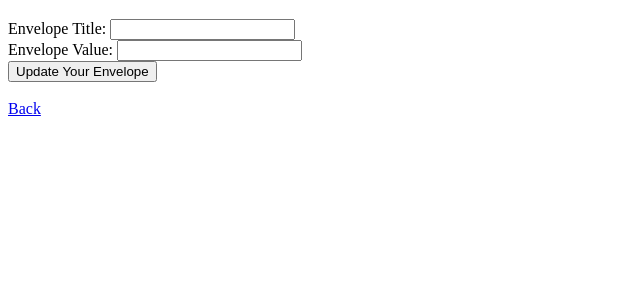
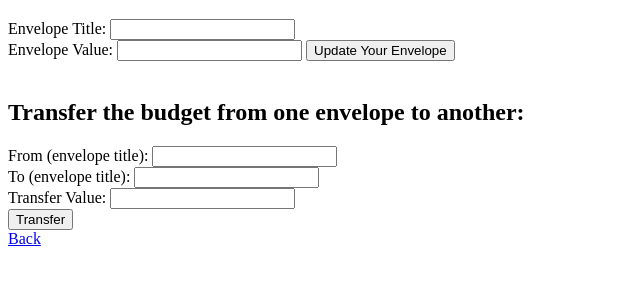
Before and after one commit to FelipePolon/PersonalBudgetProject, a website: page update-budget.html in a window 1280 px wide. Shown: the part 61-346 px from the top of the page, without its empty margins (0-640 px from the left). Drawn offline with Linux system fonts and the light colour scheme.

Commit message:
Add some changes in the html files in order to receive the requests correctly

```diff
--- a/update-budget.html
+++ b/update-budget.html
@@ -10,12 +10,31 @@
         <br>
         <label for="envelope-value-to-update">Envelope Value:</label>
         <input id="envelope-value-to-update" type="number" min="0" value="">
+        <button id="update-envelope">Update Your Envelope</button>
     </div>
-    <div>
-    <button id="update-envelope">Update Your Envelope</button>
+    <div id="update-message">
+
     </div>
     <br>
+    <div class="transfer">
+        <h2>Transfer the budget from one envelope to another:</h2>
+        <label for="from-envelope">From (envelope title): </label>
+        <input id="from-envelope" value="">
+        <br>
+        <label for="to-envelope">To (envelope title): </label>
+        <input id="to-envelope" value="">
+        <br>
+        <label for="transfer-value">Transfer Value:</label>
+        <input id="transfer-value" type="number" min="0" value="">
+        <br>
+        <button id="transfer-Button">Transfer</button>
+    </div>
+    <div id="transfer-message">
+
+    </div>
     <nav>
         <a href="index.html">Back</a>
     </nav>
+    <script src="update-budget.js">
+    </script>
 </body>
```
Also changed, not shown: create-budget.html (+6 -3 lines), delete-budget.html (+4 -0 lines), see-budget.html (+9 -1 lines).
